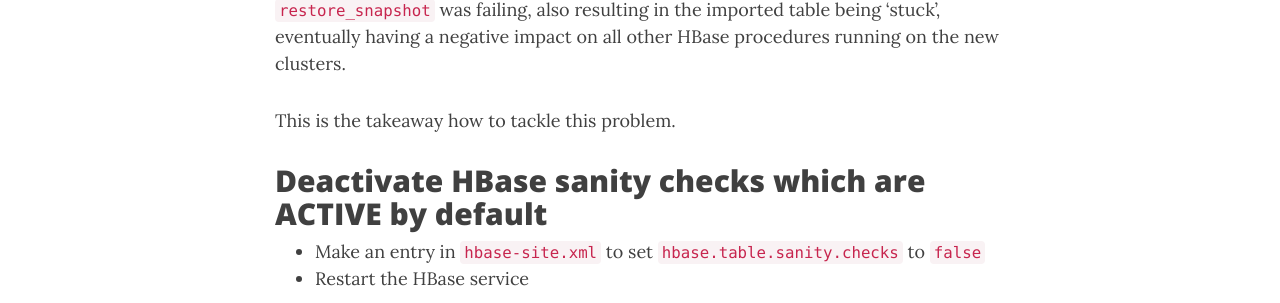
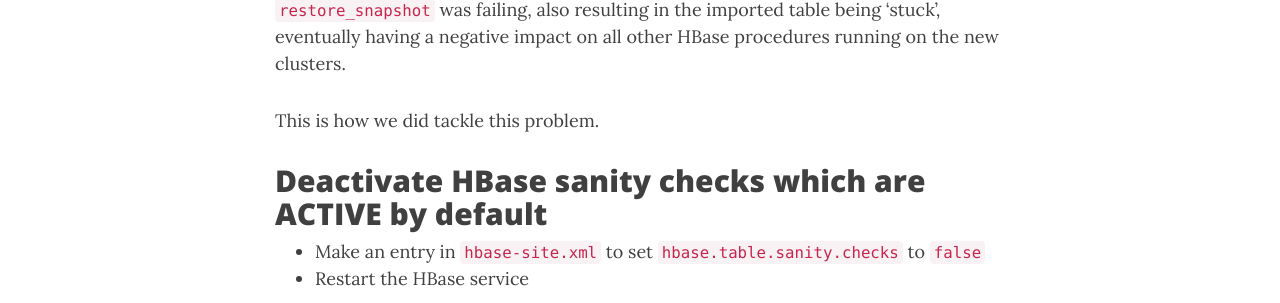
Before and after one commit to codeaffen/codeaffen.org, a Jekyll site: the page built from _posts/2021-02-02-hbase-coprocessors.md, in a window 1280 px wide and 900 px high, scrolled down 1443 px. Shown: the part 151-454 px from the top of the window. Built offline with Jekyll 4.4.1, drawn with Linux system fonts in a browser that asks for light colours; nearby versions of some CDN libraries; comment, search, counter and statistics services are not loaded.

Commit message:
fix typos, cleanup

```diff
--- a/_posts/2021-02-02-hbase-coprocessors.md
+++ b/_posts/2021-02-02-hbase-coprocessors.md
@@ -24,7 +24,7 @@ We identified two options on how to do this:
 
 Unfortunately, the new clusters didn't have the Apache Phoenix coprocessor available (as we had discontinued using Apache Phoenix after an initial PoC). With this different setup, the import on the new clusters using ``clone_snapshot`` and/or ``restore_snapshot`` was failing, also resulting in the imported table being 'stuck', eventually having a negative impact on all other HBase procedures running on the new clusters.
 
-This is the takeaway how to tackle this problem.
+This is how we did tackle this problem.
 
 ## Deactivate HBase sanity checks which are ACTIVE by default
 - Make an entry in ``hbase-site.xml`` to set ``hbase.table.sanity.checks`` to ``false``
```
